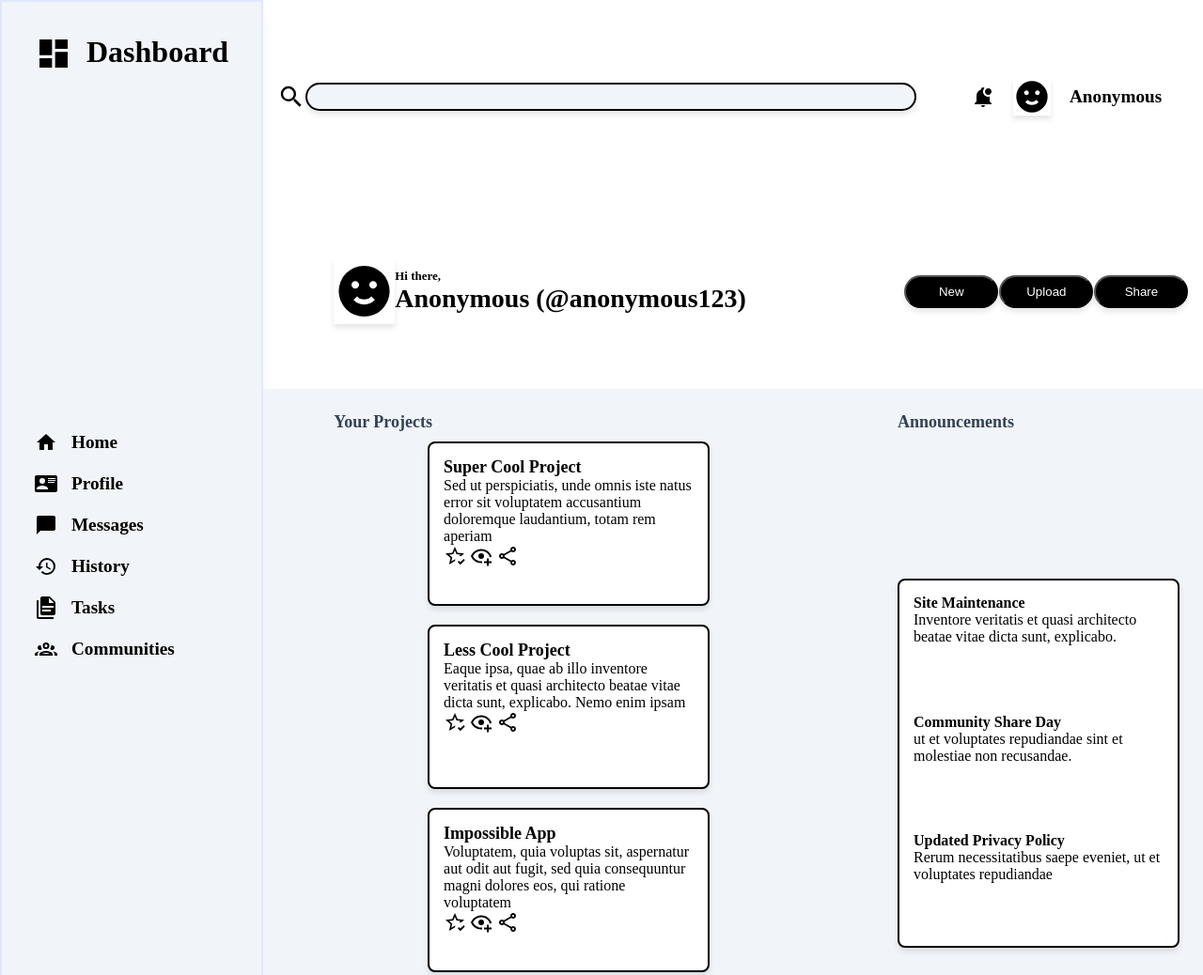
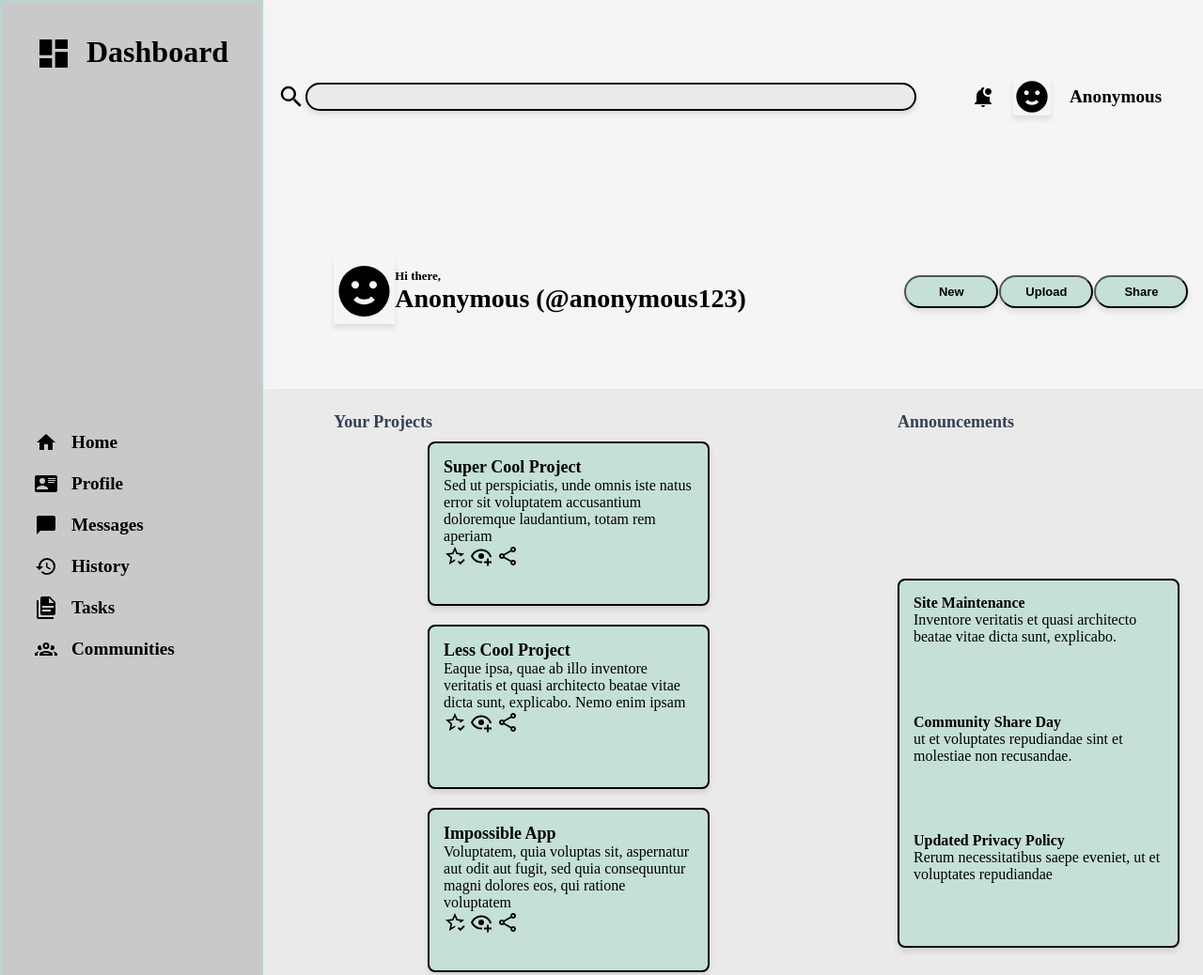
Before and after one commit to amriteshx1/admin-dashboard, a plain HTML site: page index.html in a window 1280 px wide. Shown: the top 1038 px of the page at 94% size. Drawn offline with Linux system fonts and the light colour scheme.

Commit message:
updated layout colors for improved design consistency

```diff
--- a/style.css
+++ b/style.css
@@ -24,7 +24,7 @@ img{
     grid-column: 2/3;
     grid-row: 1/2;
     grid-template-rows: repeat(2, 1fr);
-    background-color: white;
+    background-color: #F5F5F5;
 }
 
 .h1, .h2{
@@ -68,7 +68,7 @@ input{
     border: 2px solid black;
     font-size: medium;
     padding: 7px;
-    background-color: #f1f5f9;
+    background-color: #EAEAEA;
     box-shadow: 0 4px 6px rgba(0, 0, 0, 0.1);
 }
 .profile-picture2{
@@ -83,10 +83,12 @@ input{
 .b1{
     height: 35px;
     width: 100px;
+    font-size: 13px;
+    font-weight: bold;
     text-align: center;
     border-radius: 20px;
-    background-color: black;
-    color: white;
+    background-color: #C5E0D8;
+    color: black;
     box-shadow: 0 4px 6px rgba(0, 0, 0, 0.1);
 
 }
@@ -108,8 +110,8 @@ input{
     grid-column: 1/2;
     grid-row: 1/3;
     padding: 35px;
-    background-color:#f1f5f9;
-    border: 2px solid #e0e7ff;
+    background-color:#C9C9C9;
+    border: 2px solid #B7D5D4;
     box-shadow: 0 8px 16px rgba(224, 231, 255, 0.3);
 
 
@@ -145,7 +147,7 @@ h1{
     grid-row: 2/3;
     grid-template-rows: repeat(6, 1fr);
     grid-template-columns: 2fr 350px;
-    background-color:#f1f5f9;
+    background-color:#EAEAEA;
 }
 
 
@@ -182,7 +184,7 @@ h1{
     border-radius: 8px;
     text-align: left;
     padding: 15px;
-    background-color: white;
+    background-color: #C5E0D8;
     margin: 10px;
     box-shadow: 0 4px 6px rgba(0, 0, 0, 0.1);
 }
@@ -217,7 +219,7 @@ h1{
     border-radius: 8px;
     text-align: left;
     padding: 15px;
-    background-color: white;
+    background-color: #C5E0D8;
     display: grid;
     gap: 20px;
     box-shadow: 0 4px 6px rgba(0, 0, 0, 0.1);
@@ -227,7 +229,7 @@ h1{
     border-radius: 8px;
     text-align: left;
     padding: 15px;
-    background-color: white;
+    background-color: #C5E0D8;
     display: grid;
     gap: 20px;
     box-shadow: 0 4px 6px rgba(0, 0, 0, 0.1);
```
